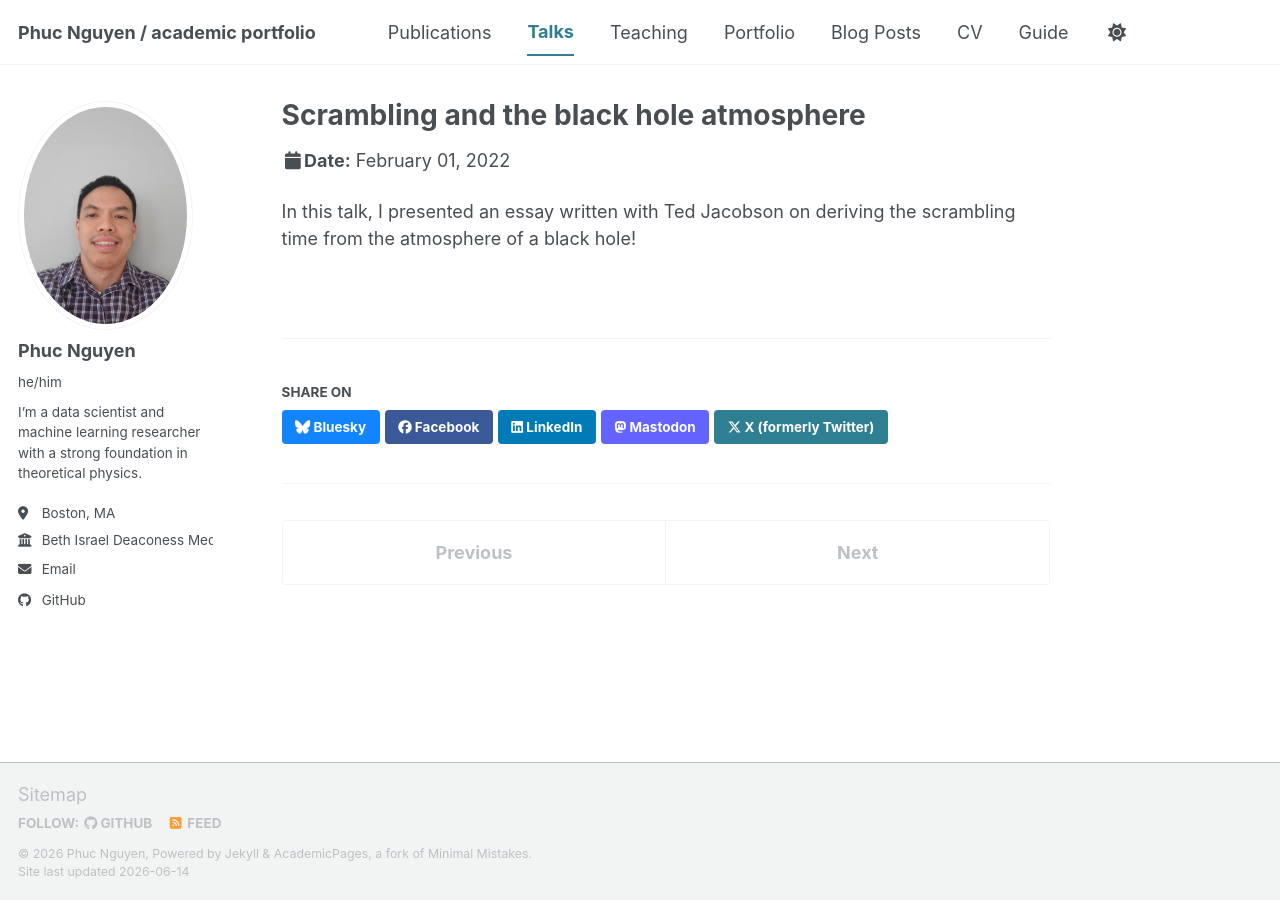
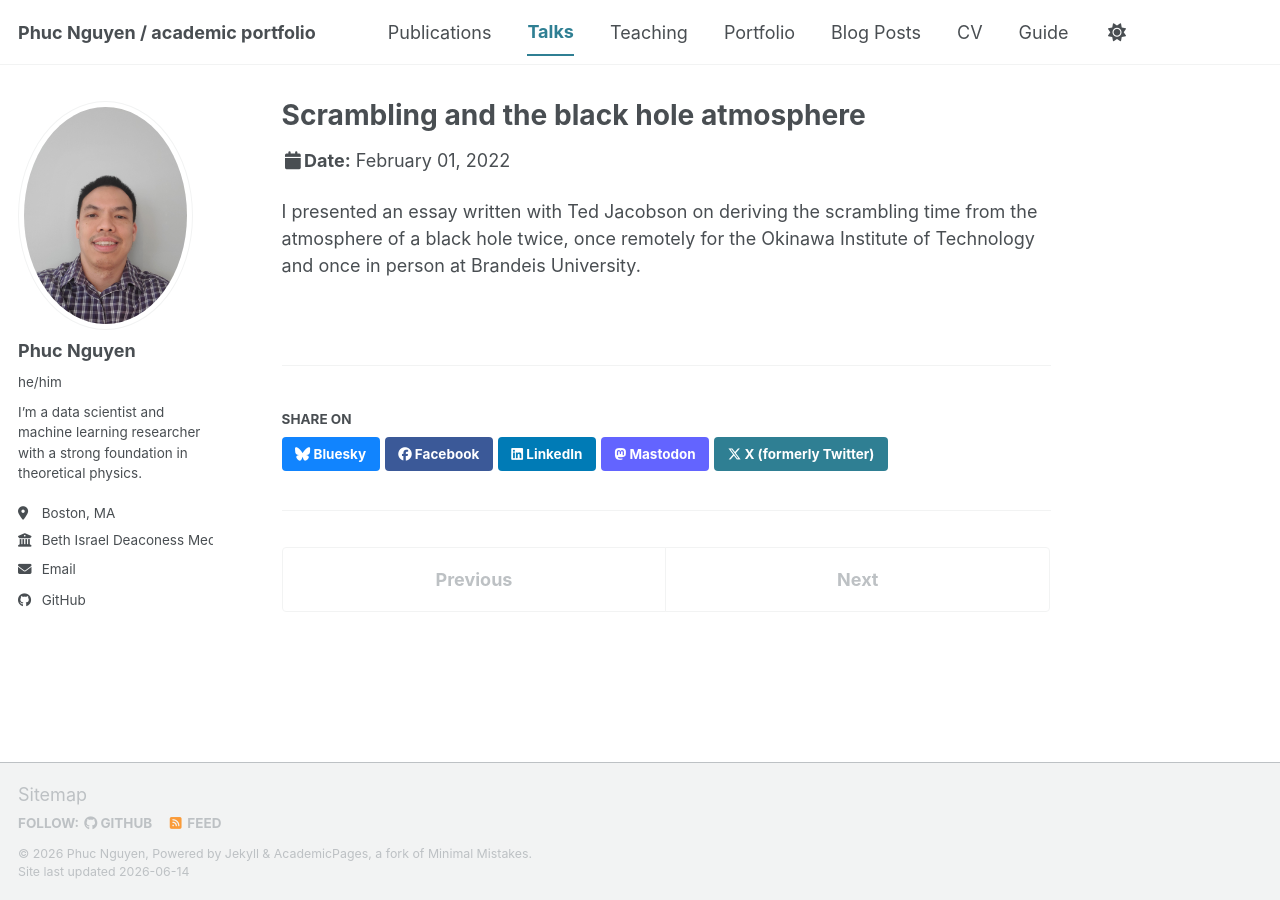
Before and after one commit to nhongphuc/nhongphuc.github.io, a Jekyll site: the page built from _talks/black_hole_scrambling_talk.md, in a window 1280 px wide. Built offline with Jekyll 4.4.1, drawn with Linux system fonts in a browser that asks for light colours; a script bundle is joined from its source files by our own code; library files that are not in the unit come from our copies.

Commit message:
Revise venue and location for black hole talk
Updated venue and location details for the talk.

```diff
--- a/_talks/black_hole_scrambling_talk.md
+++ b/_talks/black_hole_scrambling_talk.md
@@ -3,9 +3,9 @@
 collection: talks
 type: "Talk"
 permalink: /talks/black_hole_scrambling
-venue: "Brandeis University"
+venue: "Brandeis University, Okinawa Institute of Science and Technology"
 date: February 2022
-location: "Waltham, MA"
+location: "Waltham, MA and Zoom"
 ---
 
-In this talk, I presented an essay written with Ted Jacobson on deriving the scrambling time from the atmosphere of a black hole!
+I presented an essay written with Ted Jacobson on deriving the scrambling time from the atmosphere of a black hole twice, once remotely for the Okinawa Institute of Technology and once in person at Brandeis University.
```
